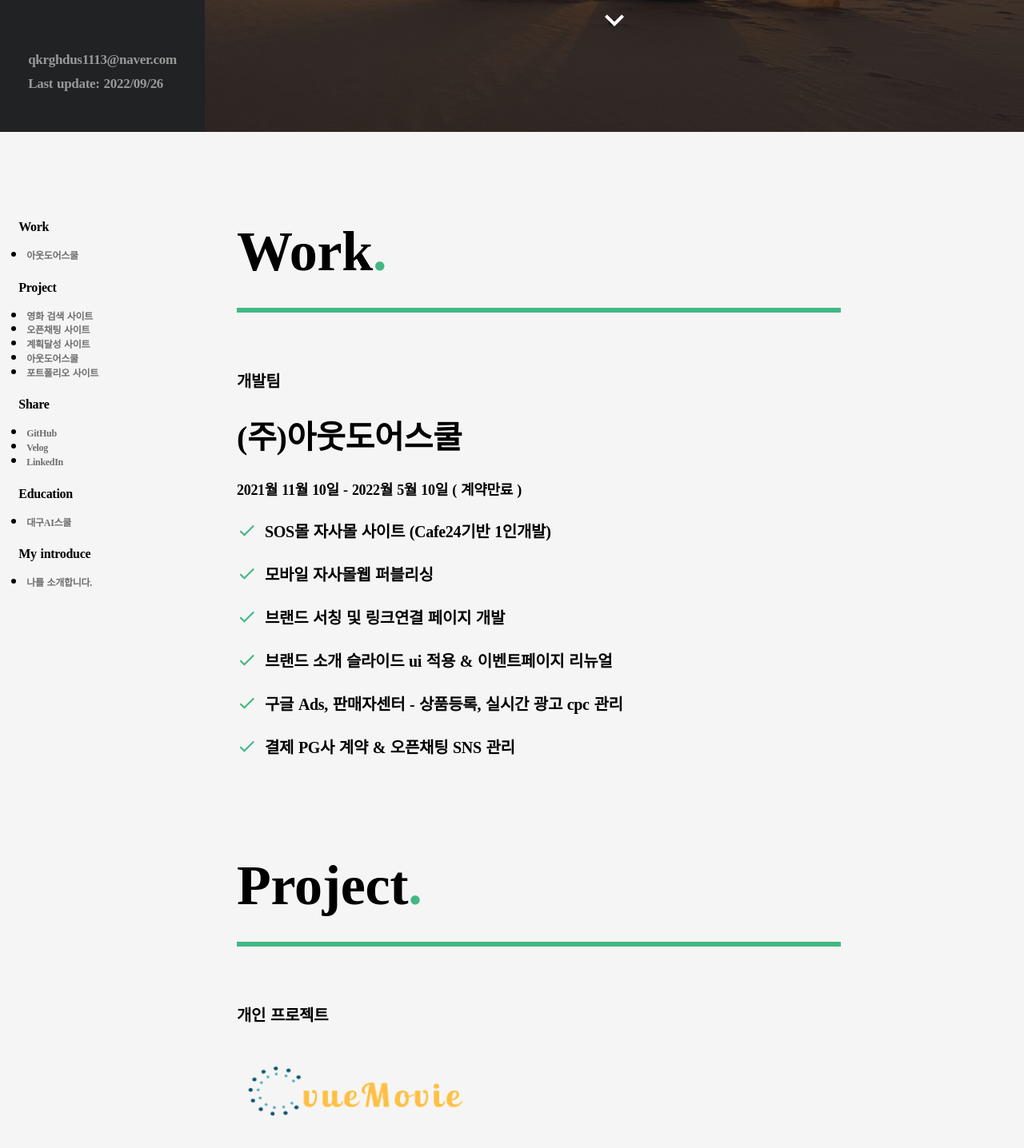
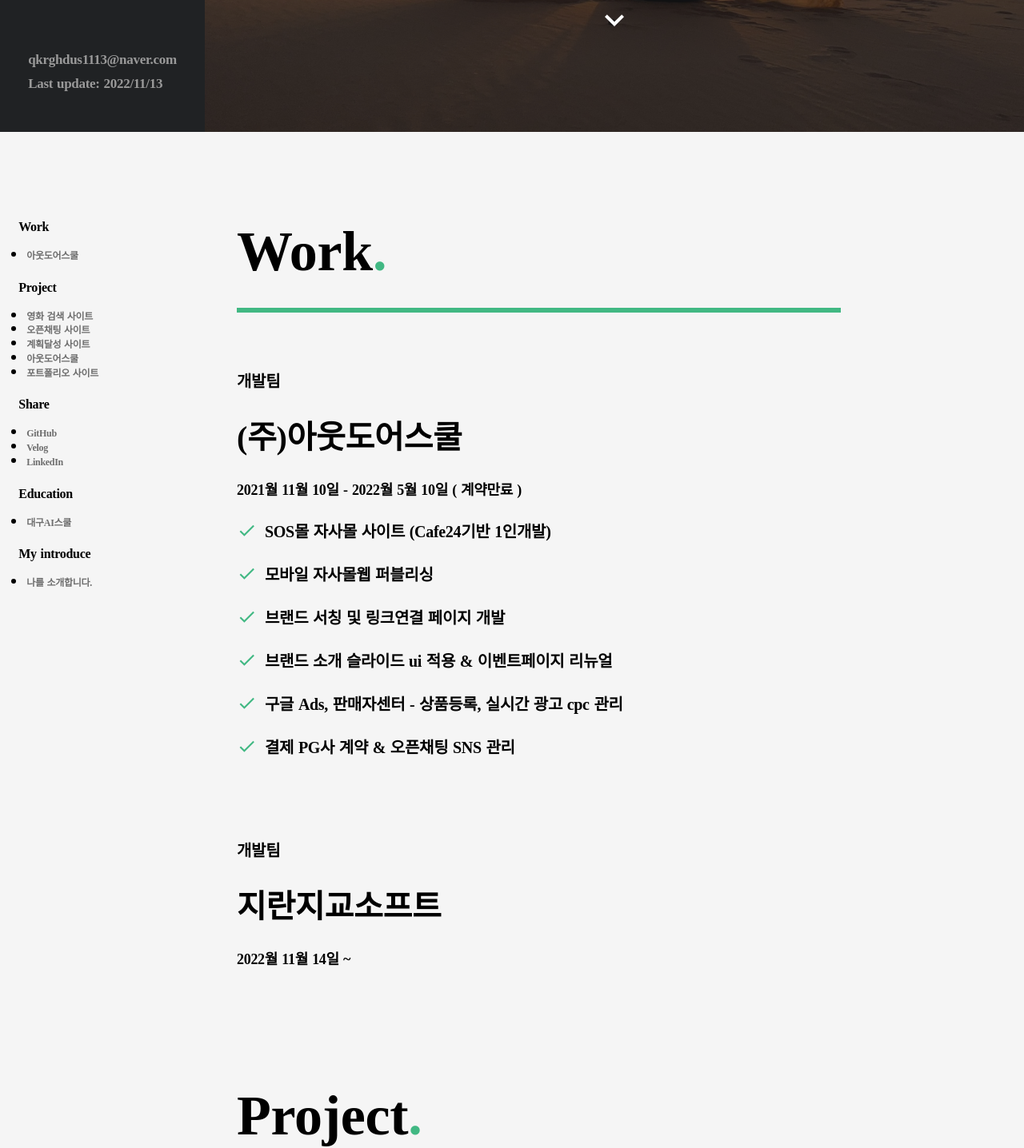
Before and after one commit to mercuryPark/VuePortFolio, a Nuxt app: page / in a window 1280 px wide. Shown: the part 635-2071 px from the top of the page at 80% size. Built offline with nearby package versions, Linux system fonts and the light colour scheme; a web font is replaced by a local one.

Commit message:
2022/11/13 - 15:33

```diff
--- a/layouts/default.vue
+++ b/layouts/default.vue
@@ -14,7 +14,7 @@
 </div>
 <div class="share-update">
   <h3 style="margin-bottom:10px">qkrghdus1113@naver.com</h3>
-<h3>Last update: 2022/09/26</h3>
+<h3>Last update: 2022/11/13</h3>
 </div>
 </div>
   </div>
@@ -107,6 +107,24 @@
              <svg class="MuiSvgIcon-root Explain__ExplainCheckIcon-sc-1huy195-2 gCPosX" focusable="false" viewBox="0 0 24 24" aria-hidden="true"><path d="M9 16.17L4.83 12l-1.42 1.41L9 19 21 7l-1.41-1.41z"></path></svg>
            <p>결제 PG사 계약 & 오픈채팅 SNS 관리</p>
           </div>
+
+             </div>
+
+
+
+       </div>
+     </li>
+     <li class="br">
+       <div class="chapter-box chapter">
+         <p class="headline">개발팀</p>
+         <h2 id="(주)아웃도어스쿨">지란지교소프트</h2>
+         <span class="date">2022월 11월 14일 ~</span>
+         <div class="chapter-box">
+                <!-- <div class="text-line">
+             <svg class="MuiSvgIcon-root Explain__ExplainCheckIcon-sc-1huy195-2 gCPosX" focusable="false" viewBox="0 0 24 24" aria-hidden="true"><path d="M9 16.17L4.83 12l-1.42 1.41L9 19 21 7l-1.41-1.41z"></path></svg>
+           <p>SOS몰 자사몰 사이트 (Cafe24기반 1인개발)</p>
+          </div> -->
+
 
              </div>
 
@@ -381,6 +399,72 @@
   </v-expansion-panels>
           </div>
      </li>
+     <div class="chapter-box chapter">
+         <p class="headline">개인 프로젝트</p>
+         <h2 id="영화검색사이트">
+          <!-- <img style="width:300px; height:100px" src="../assets/img/vueMovie.png" alt=""> -->
+          박호연의 기술블로그 (진행중)
+        </h2>
+         <span class="date">2022월 11월 01일 ~ 진행중</span>
+           <div class="text-line">
+             <svg class="MuiSvgIcon-root Explain__ExplainCheckIcon-sc-1huy195-2 gCPosX" focusable="false" viewBox="0 0 24 24" aria-hidden="true"><path d="M9 16.17L4.83 12l-1.42 1.41L9 19 21 7l-1.41-1.41z"></path></svg>
+            <p>React 기반 Gatsby로 만드는 기술블로그입니다.</p>
+             </div>
+               <!-- <div class="text-line">
+             <svg class="MuiSvgIcon-root Explain__ExplainCheckIcon-sc-1huy195-2 gCPosX" focusable="false" viewBox="0 0 24 24" aria-hidden="true"><path d="M9 16.17L4.83 12l-1.42 1.41L9 19 21 7l-1.41-1.41z"></path></svg>
+             <p>로딩페이지, 더보기 버튼 구현</p>
+             </div>
+               <div class="text-line">
+             <svg class="MuiSvgIcon-root Explain__ExplainCheckIcon-sc-1huy195-2 gCPosX" focusable="false" viewBox="0 0 24 24" aria-hidden="true"><path d="M9 16.17L4.83 12l-1.42 1.41L9 19 21 7l-1.41-1.41z"></path></svg>
+            <p>영화 제목으로 구글검색 구현</p>
+             </div>
+             <div class="text-line">
+             <svg class="MuiSvgIcon-root Explain__ExplainCheckIcon-sc-1huy195-2 gCPosX" focusable="false" viewBox="0 0 24 24" aria-hidden="true"><path d="M9 16.17L4.83 12l-1.42 1.41L9 19 21 7l-1.41-1.41z"></path></svg>
+            <p>반응형 디자인과 등록되지 않은 포스터 블라인드 처리</p>
+             </div> -->
+
+
+ <!-- <p class="stack"><img src="~assets/img/loupe.png" alt="">실제 사용모습</p>
+            <v-expansion-panels style="width:80%">
+    <v-expansion-panel>
+      <v-expansion-panel-header>
+        VueMovie
+      </v-expansion-panel-header>
+      <v-expansion-panel-content style="font-size:15px">
+      <div class="video-box-1" style="text-align:center">
+   <video controls width="100%">
+     <source src="../assets/video/vuemovie.mp4"
+            type="video/mp4">
+   </video>
+   </div>
+      </v-expansion-panel-content>
+    </v-expansion-panel>
+  </v-expansion-panels> -->
+
+
+
+
+
+         <!-- <p class="stack"><img src="~assets/img/pencil.png" alt="">사용기술들</p>
+
+
+           <v-expansion-panels multiple style="width:80%;">
+    <v-expansion-panel
+      v-for="(item,i) in 4"
+      :key="i"
+    >
+      <v-expansion-panel-header>
+        {{skillItem[i]}}
+      </v-expansion-panel-header>
+      <v-expansion-panel-content style="font-size:15px">
+       {{data.data.vuemovie[i]}}
+      </v-expansion-panel-content>
+    </v-expansion-panel>
+  </v-expansion-panels> -->
+
+
+  </div>
+
    </ul>
  </div>
    </section>
```
